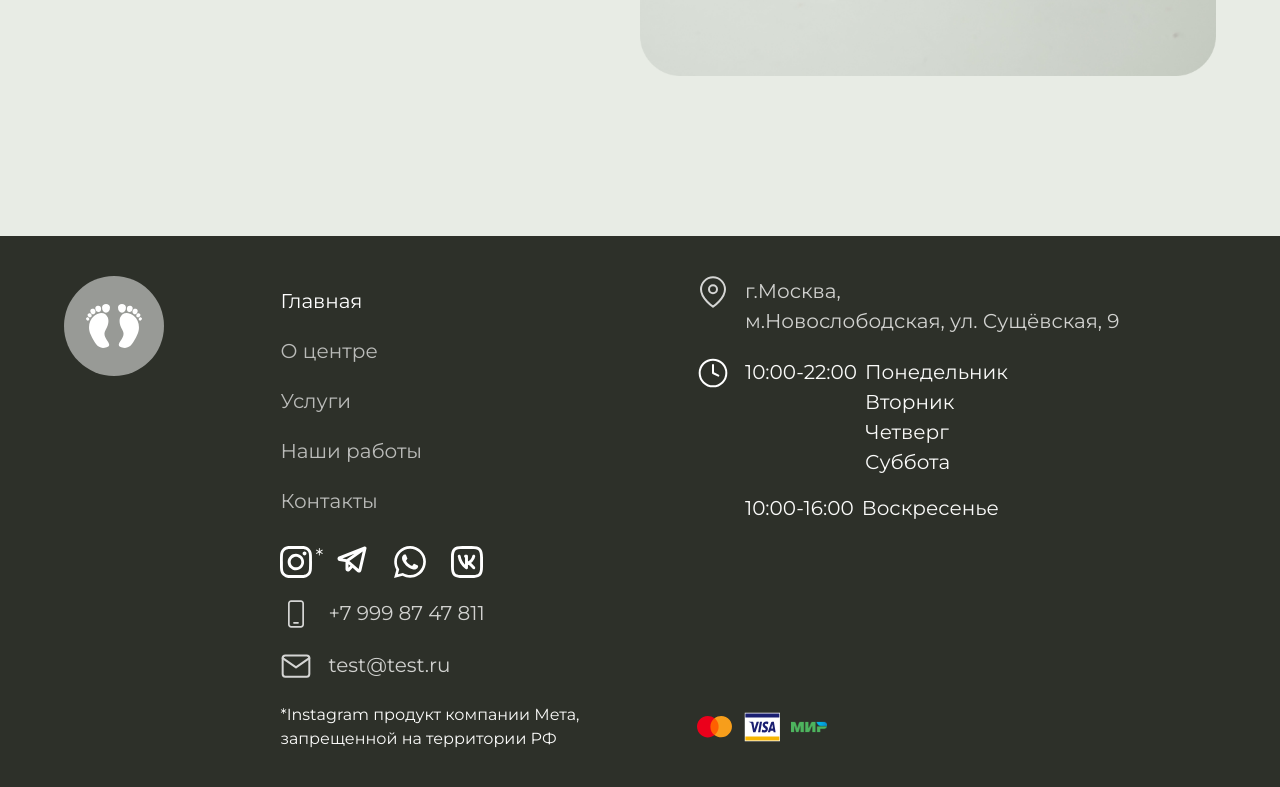
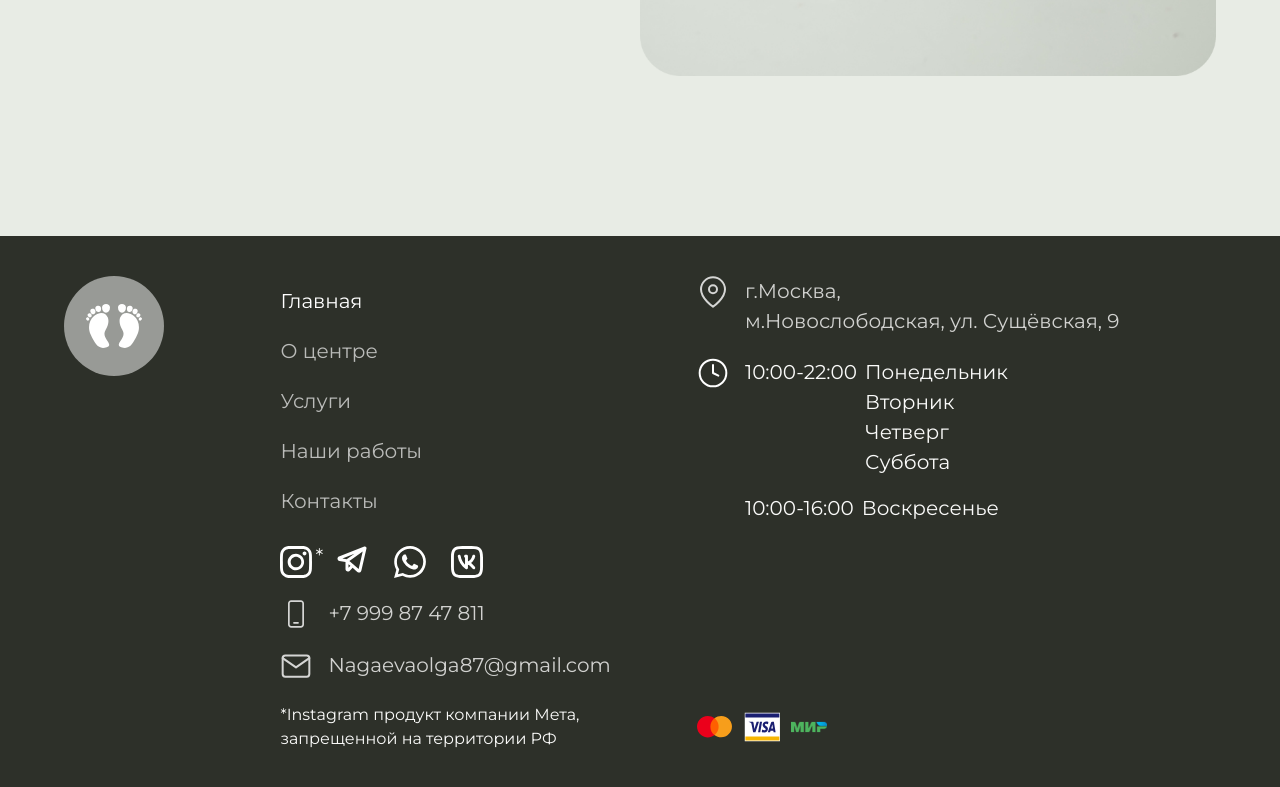
Before and after one commit to MariaZakharova0805/PodoArta, a React (Vite) app: page / in a window 1280 px wide. Shown: the part 6542-7329 px from the top of the page. Built offline with nearby package versions, Linux system fonts and the light colour scheme.

Commit message:
contacts changed

```diff
--- a/src/shared/store.tsx
+++ b/src/shared/store.tsx
@@ -263,9 +263,9 @@ export const useContacts = create<Contacts>(() => ({
     {
       id: uuidv1(),
       title: 'E-mail:',
-      details: 'test@test.ru',
+      details: 'Nagaevaolga87@gmail.com',
       img: <EmailIcon />,
-      link: 'mailto:atest@test.ru?subject=Сообщение%20с%20сайта%20https://podo-arta.vercel.app/&body=Здравствуйте!%0D%0A%0D%0A',
+      link: 'mailto:Nagaevaolga87@gmail.com?subject=Сообщение%20с%20сайта%20https://podo-arta.vercel.app/&body=Здравствуйте!%0D%0A%0D%0A',
     }
   ]
 }))
--- a/src/widgets/Footer/Footer.tsx
+++ b/src/widgets/Footer/Footer.tsx
@@ -35,7 +35,7 @@ export const Footer = () => {
                     </div>
                     <div className={c.sociallinksblock}><SocialLinksBlock colorType="white" /></div>
                     <a href={contacts[0].link} className={c.phone}><img src={phoneW} />{contacts[0].details}</a>
-                    <a href="mailto:test@test.ru" className={c.email}><img src={mail} />test@test.ru</a>
+                    <a href={contacts[3].link} className={c.email}><img src={mail} />{contacts[3].details}</a>
                     <p className={c.instagaminfo}>*Instagram продукт компании Мета, запрещенной на территории РФ</p>
                     <div className={c.payments}>
                         <img src={master} /><img src={visa} /><img src={mir} />
```
